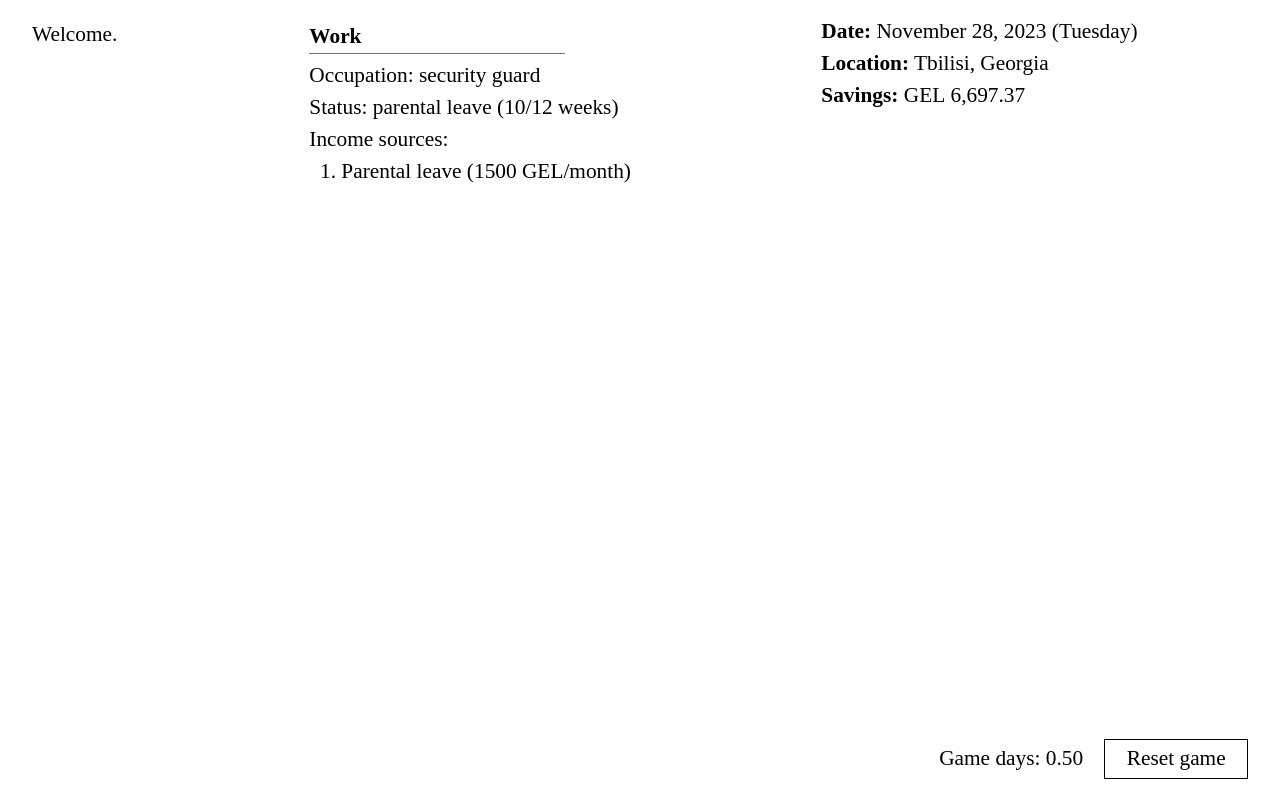
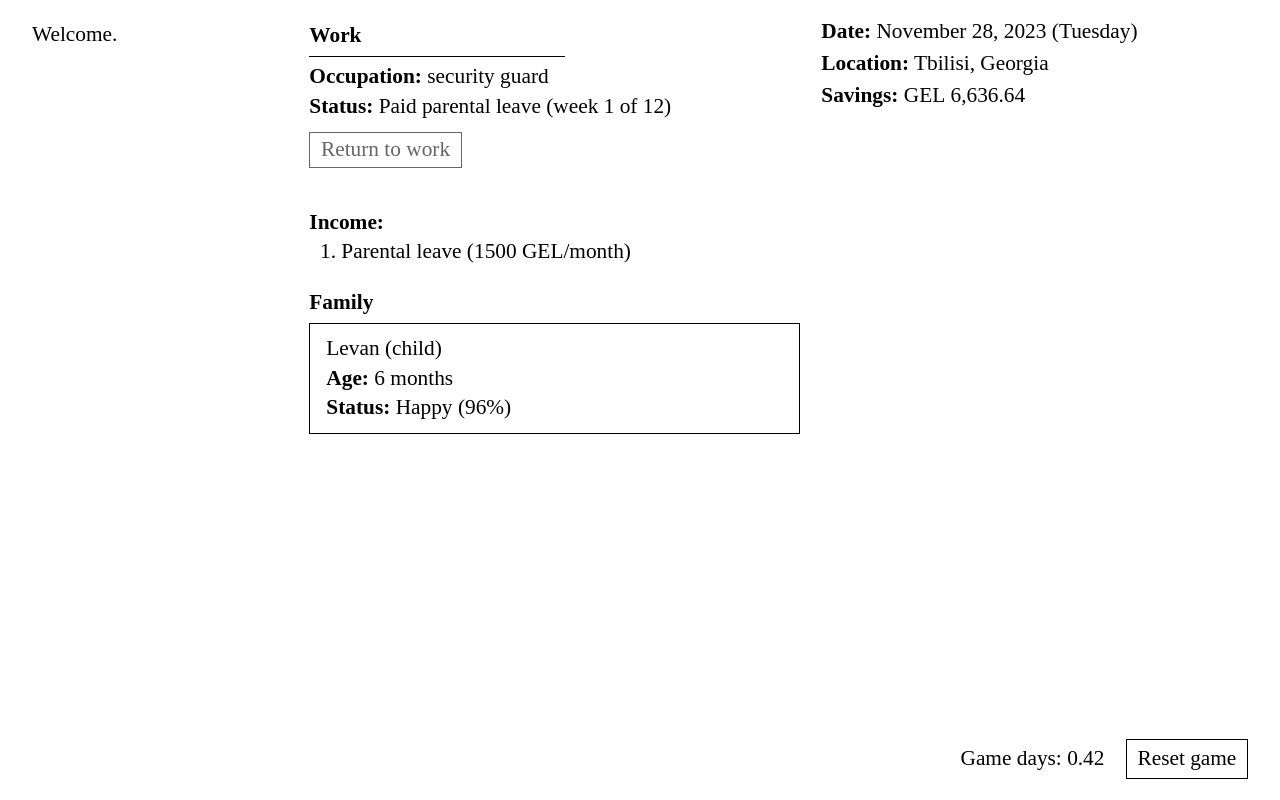
Before and after one commit to womogenes/migration-game, a SvelteKit app: page /game in a window 1280 px wide. Built offline with nearby package versions, Linux system fonts and the light colour scheme.

Commit message:
Add some child things

```diff
--- /dev/null
+++ b/src/lib/components/Button.svelte
@@ -0,0 +1,27 @@
+<script>
+  import { fade, fly } from 'svelte/transition';
+
+  let hover = false;
+</script>
+
+<!-- With cooldowns and a tooltip! -->
+<div class={`${$$props.class || ''} relative`}>
+  <button
+    on:mouseover={() => (hover = true)}
+    on:mouseout={() => (hover = false)}
+    on:focus={() => (hover = true)}
+    on:blur={() => (hover = false)}
+    tabindex={$$props.tabindex}
+    class="btn inline-block"
+    disabled={$$props.disabled}><slot /></button
+  >
+
+  {#if hover}
+    <div
+      class="text-sm absolute top-9 w-48 border bg-white px-2 py-1 leading-tight shadow"
+      transition:fade
+    >
+      <slot name="tooltip" />
+    </div>
+  {/if}
+</div>
--- a/src/routes/+layout.svelte
+++ b/src/routes/+layout.svelte
@@ -20,13 +20,14 @@
   }
 
   :global(hr) {
-    @apply w-48 border-b border-t-0 border-neutral-500;
+    @apply my-1 h-px w-48 bg-neutral-500;
   }
 
   :global(.btn) {
     @apply select-none; /* Disallow selecting button text */
-    @apply border bg-transparent px-4 py-0.5;
+    @apply border px-2 py-0.5;
     @apply transition-colors hover:bg-neutral-100 hover:underline;
+    @apply disabled:no-underline disabled:opacity-60;
   }
 
   :global(h1) {
--- a/src/routes/+page.svelte
+++ b/src/routes/+page.svelte
@@ -1,4 +1,4 @@
 <div class="flex flex-col items-center justify-center gap-4">
-  <a class="btn" href="/game">START</a>
-  <a class="btn" href="/about">ABOUT</a>
+  <a class="btn" href="/game">start</a>
+  <a class="btn" href="/about">about</a>
 </div>
--- a/src/routes/game/+page.svelte
+++ b/src/routes/game/+page.svelte
@@ -6,6 +6,7 @@
   import { onMount } from 'svelte';
   import Modal from '$lib/components/modal.svelte';
   import Logs from '$lib/components/Logs.svelte';
+  import Button from '../../lib/components/Button.svelte';
 
   // Utilities
   Array.prototype.sample = function () {
@@ -18,15 +19,16 @@
   const gameDays = store('game-days', 0);
   onMount(() => {
     const tickInterval = window.setInterval(() => {
-      $gameDays += 0.1;
+      $gameDays += 1 / 12;
       onTick();
     }, 1000);
     return () => window.clearInterval(tickInterval);
   });
   $: gameDate = new Date($startTime + $gameDays * (1000 * 60 * 60 * 24));
 
-  // Things to do every game loop
-  const onTick = () => {};
+  // Child things
+  $: childAge = $gameDays / 365 + 0.5;
+  const childStatus = store('child-status', 1);
 
   // Funds
   const funds = store('funds', {
@@ -47,6 +49,15 @@
 
   // Import things from js file
 
+  // Things to do every game loop
+  const onTick = () => {
+    // Child gets hungry?
+    if (Math.random() < 0.3) {
+      $childStatus += (Math.random() - 0.8) * 0.1;
+      $childStatus = Math.min(1, Math.max($childStatus, 0));
+    }
+  };
+
   // Modal actions
   const curModal = store('cur-modal', null);
 </script>
@@ -61,18 +72,55 @@
     <Logs {logs} />
 
     <!-- Central column, actions -->
-    <div class="flex flex-grow select-none flex-col items-start gap-2">
-      <div>
+    <div
+      class="flex flex-grow select-none flex-col items-start gap-4 leading-snug"
+    >
+      <!-- WORK -->
+      <div class="flex flex-col items-start">
         <b>Work</b>
         <hr />
-        <p>Occupation: security guard</p>
-        <p>Status: parental leave (10/12 weeks)</p>
-        <p>
-          <span>Income sources:</span>
-        </p>
+        <p><b>Occupation:</b> security guard</p>
+        <p><b>Status:</b> Paid parental leave (week 1 of 12)</p>
+        <Button class="py-2" disabled tabindex="0">
+          Return to work
+          <div slot="tooltip">
+            You can't return to work right now because you need to take care of
+            your child full-time.
+          </div>
+        </Button>
+
+        <br />
+        <p><b>Income:</b></p>
         <ol class="list-decimal pl-6">
           <li>Parental leave (1500 GEL/month)</li>
         </ol>
+      </div>
+
+      <!-- FAMILY -->
+      <div class="w-full">
+        <p class="mb-1"><b>Family</b></p>
+        <div class="border px-3 py-2">
+          <p>Levan (child)</p>
+          <p>
+            <b>Age:</b>
+            {Math.floor(childAge * 12)} months
+          </p>
+          <p>
+            <b>Status:</b>
+            <span>
+              {#if $childStatus > 0.7}
+                Happy
+              {:else if $childStatus > 0.5}
+                Content
+              {:else if $childStatus > 0.3}
+                Hungry
+              {:else}
+                Very hungry
+              {/if}
+            </span>
+            <span>({($childStatus * 100).toFixed(0)}%)</span>
+          </p>
+        </div>
       </div>
     </div>
 
@@ -106,9 +154,3 @@
     >
   </div>
 </div>
-
-<style>
-  hr {
-    @apply mb-1;
-  }
-</style>
--- a/tailwind.config.js
+++ b/tailwind.config.js
@@ -3,6 +3,7 @@ export default {
   content: ['./src/**/*.svelte', './src/*.{html,css}'],
   theme: {
     fontSize: {
+      sm: '14pt',
       base: '16pt',
       lg: '18pt',
     },
```
